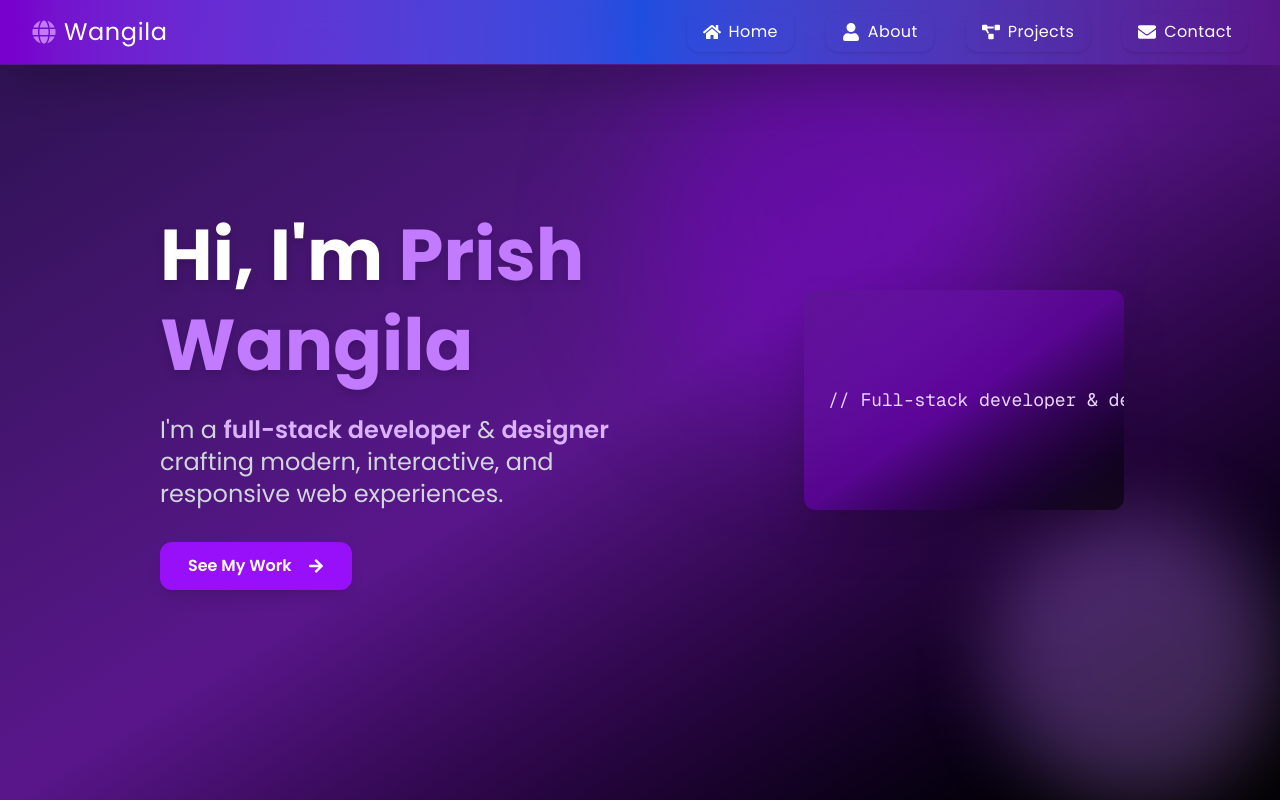
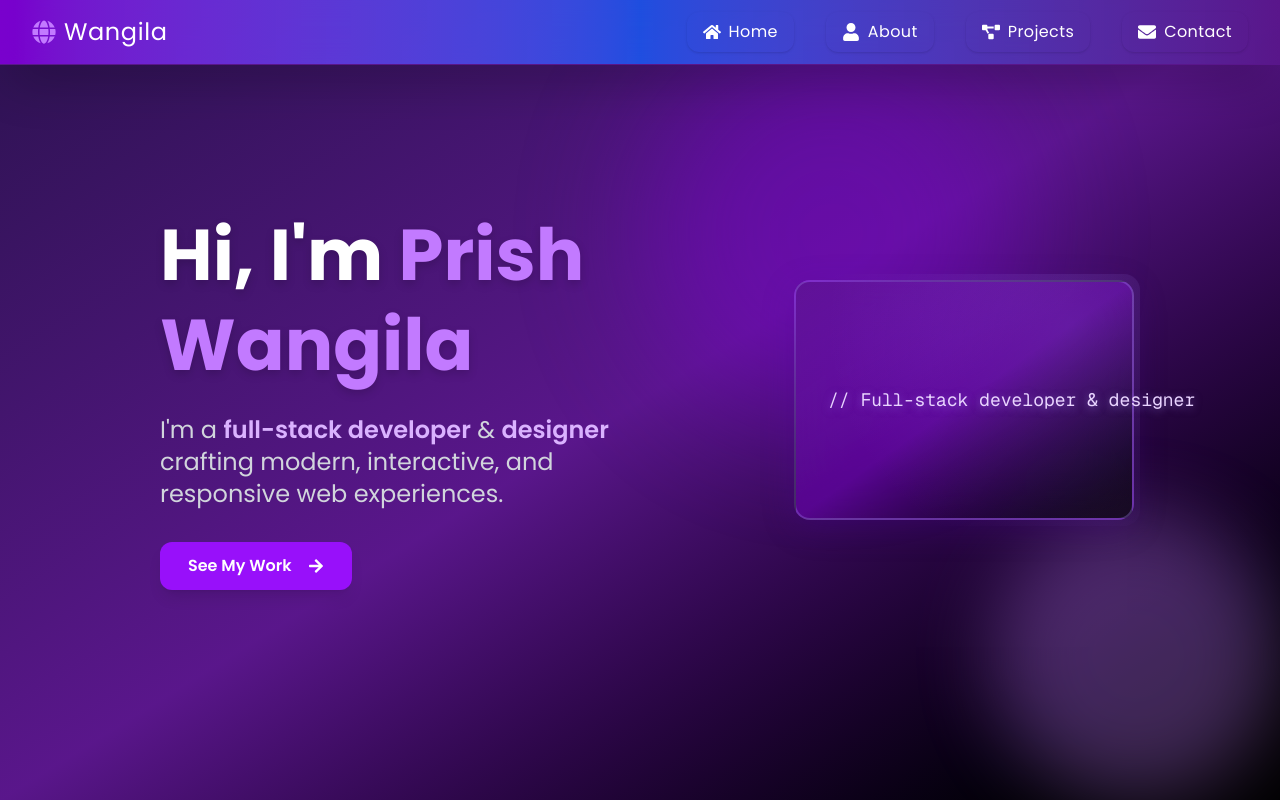
Before and after one commit to WangilaPrish/wangila_prish, a Next.js app in the folder wangila_portfolio/: page / in a window 1280 px wide. Shown: the top 800 px of the page. Built offline with nearby package versions, Linux system fonts and the light colour scheme.

Commit message:
fix: enhance AnimatedCode component styling for improved visibility and aesthetics

```diff
--- a/wangila_portfolio/src/components/Hero.tsx
+++ b/wangila_portfolio/src/components/Hero.tsx
@@ -28,8 +28,12 @@ function AnimatedCode() {
         return () => clearInterval(interval);
     }, []);
     return (
-        <div className="w-[320px] h-[220px] flex flex-col justify-center items-start overflow-hidden bg-gradient-to-br from-purple-900/60 via-purple-700/40 to-black/60 shadow-2xl rounded-xl">
-            <pre className="text-purple-200 text-lg font-mono px-6 py-4 leading-relaxed">
+        <div className="relative w-[340px] h-[240px] flex flex-col justify-center items-start overflow-visible bg-gradient-to-br from-purple-900/60 via-purple-700/40 to-black/60 backdrop-blur-xl rounded-2xl shadow-2xl border border-purple-400/40" style={{ boxShadow: '0 8px 32px 0 rgba(80,0,160,0.25)', border: '2px solid rgba(168,139,250,0.3)' }}>
+            <div className="absolute -inset-2 rounded-2xl pointer-events-none" style={{
+                background: 'radial-gradient(circle at 80% 20%, rgba(168,139,250,0.15) 0%, transparent 70%)',
+                zIndex: 0
+            }} />
+            <pre className="relative z-10 text-purple-200 text-lg font-mono px-8 py-6 leading-relaxed overflow-visible">
                 {codeLines.map((line, i) => (
                     <motion.div
                         key={i}
@@ -39,6 +43,7 @@ function AnimatedCode() {
                         transition={{ duration: 0.5 }}
                         style={{
                             display: i === offset ? 'block' : 'none',
+                            textShadow: '0 2px 8px rgba(168,139,250,0.5)',
                         }}
                     >
                         {line}
```
